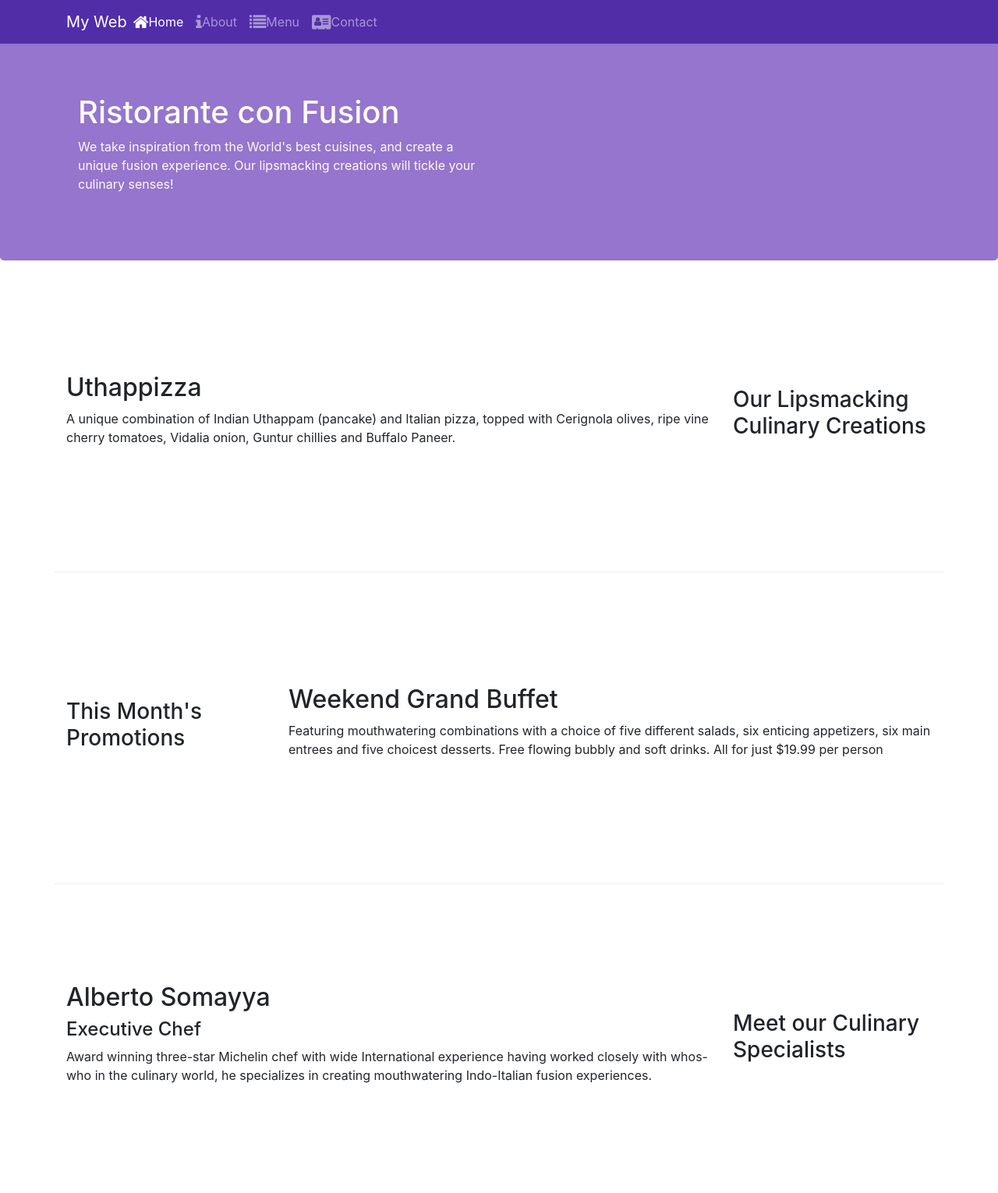
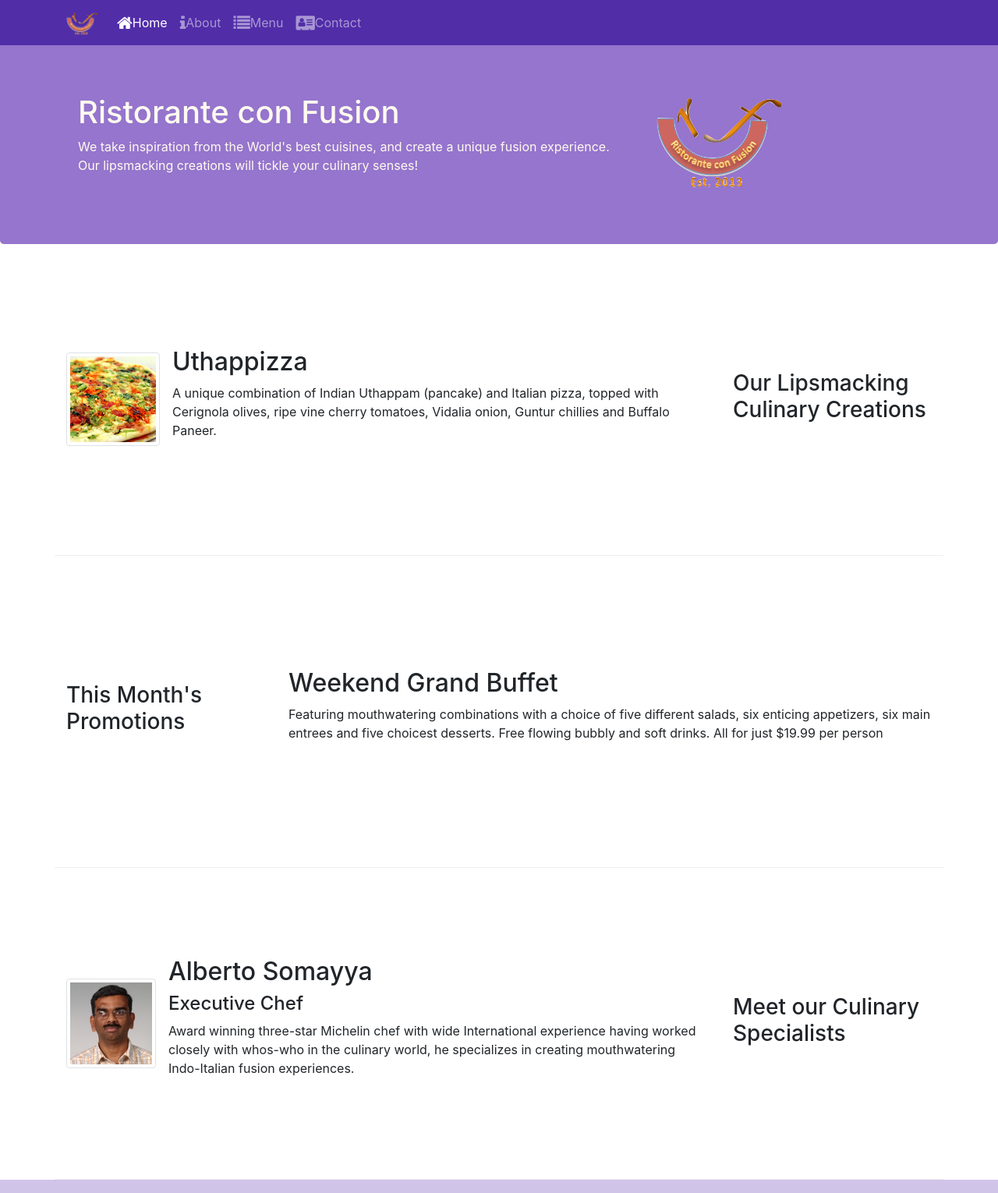
Before and after one commit to DuyTan11121998/Bootstrap4, a website: page index.html in a window 1280 px wide. Shown: the top 1530 px of the page at 78% size. Drawn offline with nearby package versions, Linux system fonts and the light colour scheme.

Commit message:
Thumbnails, image and media

```diff
--- a/index.html
+++ b/index.html
@@ -22,7 +22,7 @@
             <button class="navbar-toggler" type="button" data-toggle="collapse" data-target="#Navbar">
                 <span class="navbar-toggler-icon"></span>
             </button>
-            <a class="navbar-brand mr-auto" href="#">My Web</a>
+            <a class="navbar-brand" href="#"><img src="img/logo.png" height="30" width="41"></a>
             <div class="collapse navbar-collapse" id="Navbar">
                 <ul class="navbar-nav mr-auto">
                     <li class="nav-item active"><a href="./index.html" class="nav-link"><span
@@ -40,12 +40,13 @@
     <header class="jumbotron">
         <div class="container">
             <div class="row row-header">
-                <div class="col-12 col-sm-6">
+                <div class="col-12 col-sm-8">
                     <h1>Ristorante con Fusion</h1>
                     <p>We take inspiration from the World's best cuisines, and create a unique fusion experience. Our
                         lipsmacking creations will tickle your culinary senses!</p>
                 </div>
-                <div class="col-12 col-sm">
+                <div class="col col-sm align-self-center">
+                    <img src="img/logo.png" class="img-fluid">
                 </div>
             </div>
         </div>
@@ -57,9 +58,15 @@
                 <h3>Our Lipsmacking Culinary Creations</h3>
             </div>
             <div class="col col-sm order-sm-first col-md">
-                <h2>Uthappizza</h2>
-                <p>A unique combination of Indian Uthappam (pancake) and Italian pizza, topped with Cerignola olives,
-                    ripe vine cherry tomatoes, Vidalia onion, Guntur chillies and Buffalo Paneer.</p>
+                <div class="media">
+                    <img src="img/uthappizza.png" alt="uthappizza" class="d-flex mr-3 img-thumbnail align-self-center">
+                    <div class="media-body">
+                        <h2 class="mt-0">Uthappizza</h2>
+                        <p>A unique combination of Indian Uthappam (pancake) and Italian pizza, topped with Cerignola
+                            olives,
+                            ripe vine cherry tomatoes, Vidalia onion, Guntur chillies and Buffalo Paneer.</p>
+                    </div>
+                   </div>
             </div>
         </div>
 
@@ -81,11 +88,16 @@
                 <h3>Meet our Culinary Specialists</h3>
             </div>
             <div class="col col-sm order-sm-first col-md">
-                <h2>Alberto Somayya</h2>
-                <h4>Executive Chef</h4>
-                <p>Award winning three-star Michelin chef with wide International experience having worked closely with
-                    whos-who in the culinary world, he specializes in creating mouthwatering Indo-Italian fusion
-                    experiences. </p>
+                <div class="media">
+                    <img src="img/alberto.png" alt="alberto" class="d-flex mr-3 img-thumbnail align-self-center">
+                    <div class="media-body">
+                        <h2 class="mt-0">Alberto Somayya</h2>
+                        <h4>Executive Chef</h4>
+                        <p>Award winning three-star Michelin chef with wide International experience having worked closely with
+                            whos-who in the culinary world, he specializes in creating mouthwatering Indo-Italian fusion
+                            experiences. </p>
+                    </div>
+                </div>
             </div>
         </div>
     </div>
```
Also changed, not shown: aboutus.html (+3 -2 lines), contactus.html (+4 -3 lines), img/alberto.png (added), img/buffet.png (added), img/logo.png (added), img/uthappizza.png (added).
